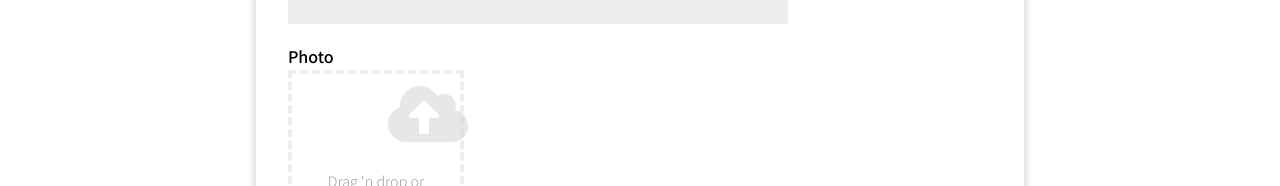
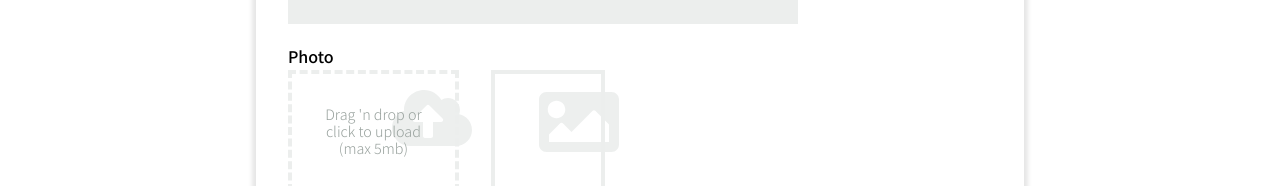
Before and after one commit to bumblybee/Trails, a React (Create React App) app: page /scout in a window 1280 px wide. Shown: the part 766-952 px from the top of the page. Built offline with nearby package versions, Linux system fonts and the light colour scheme.

Commit message:
wrapped dropzone and image preview containers in upload container with display grid, added image icon to preview container and styling

```diff
--- a/src/pages/scout/ScoutTrail.js
+++ b/src/pages/scout/ScoutTrail.js
@@ -2,7 +2,7 @@ import React, { useState, useCallback } from "react";
 import { scoutTrail } from "../../api/trailsApi";
 import { useDropzone } from "react-dropzone";
 import StarRating from "./StarRating";
-import { FaCloudUploadAlt } from "react-icons/fa";
+import { FaCloudUploadAlt, FaImage } from "react-icons/fa";
 import * as sc from "./StyledScoutForm";
 
 const ScoutTrail = () => {
@@ -221,7 +221,7 @@ const ScoutTrail = () => {
             name=""
             id=""
             rows={7}
-            cols={50}
+            cols={51}
             style={{ resize: "none" }}
             placeholder="Please provide as much detail as possible. It might be the reason someone else chooses the same adventure!"
             required
@@ -229,6 +229,7 @@ const ScoutTrail = () => {
         </sc.StyledFormGroup>
         <label htmlFor="image-upload">Photo</label>
         <sc.StyledFormGroup>
+          <sc.StyledUploadContainer>
             <sc.StyledDragDrop {...getRootProps()} isDragActive={isDragActive}>
               {/* TODO: add image preview and progress */}
               <FaCloudUploadAlt />
@@ -239,6 +240,10 @@ const ScoutTrail = () => {
                 <p>Drag 'n drop or click to upload (max 5mb)</p>
               )}
             </sc.StyledDragDrop>
+            <sc.StyledImagePreview>
+              <FaImage />
+            </sc.StyledImagePreview>
+          </sc.StyledUploadContainer>
         </sc.StyledFormGroup>
         <sc.StyledFormGroup>
           <label htmlFor="location">
--- a/src/pages/scout/StyledScoutForm.js
+++ b/src/pages/scout/StyledScoutForm.js
@@ -48,27 +48,50 @@ export const StyledFormGroup = styled.div`
   margin-bottom: 1.3rem;
 `;
 
+export const StyledUploadContainer = styled.div`
+  display: grid;
+  grid-template-columns: 1.5fr 1fr;
+  grid-gap: 2rem;
+  width: 45%;
+`;
+
 export const StyledDragDrop = styled.div`
   border: ${(props) =>
     props.isDragActive ? "4px dashed #fe7762" : "4px dashed #eceeed"};
   padding: 1rem;
-  width: 25%;
   position: relative;
+  :hover {
+    cursor: pointer;
+  }
 
   p {
     font-weight: 300;
     font-size: 0.9rem;
     color: #99a29e;
-    padding: 0 1rem;
+    padding: 1rem;
     text-align: center;
   }
 
   svg {
-    color: #d0d4d288;
+    color: #eceeede6;
     width: 5rem;
     height: 5rem;
+    position: absolute;
+    z-index: -10;
+    transform: translate(105%, -15%);
+  }
+`;
 
-    transform: translate(100%, -20%);
+export const StyledImagePreview = styled.div`
+  border: 4px solid #eceeed;
+
+  svg {
+    color: #eceeede6;
+    width: 5rem;
+    height: 5rem;
+    position: absolute;
+    z-index: -10;
+    transform: translate(55%, 10%);
   }
 `;
 
```
Lines whose indentation alone changed are shown as unchanged.
